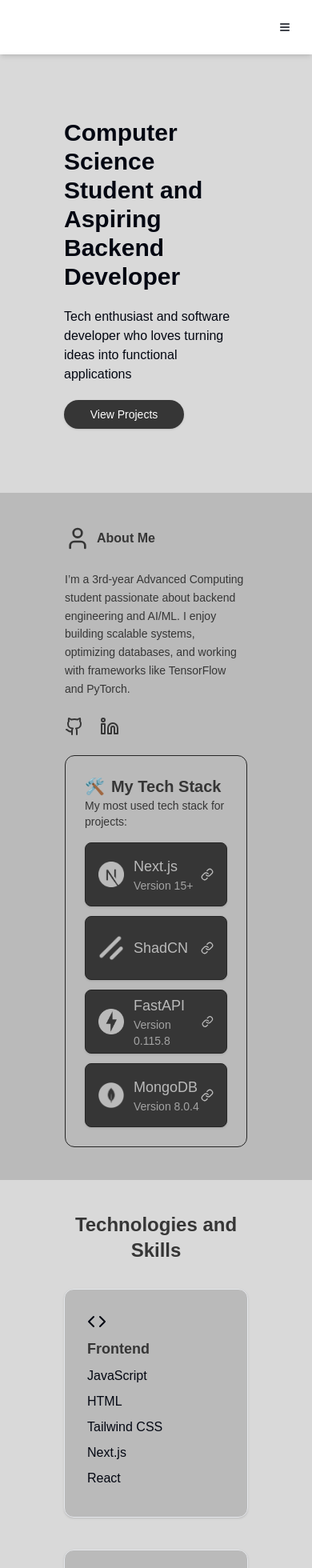
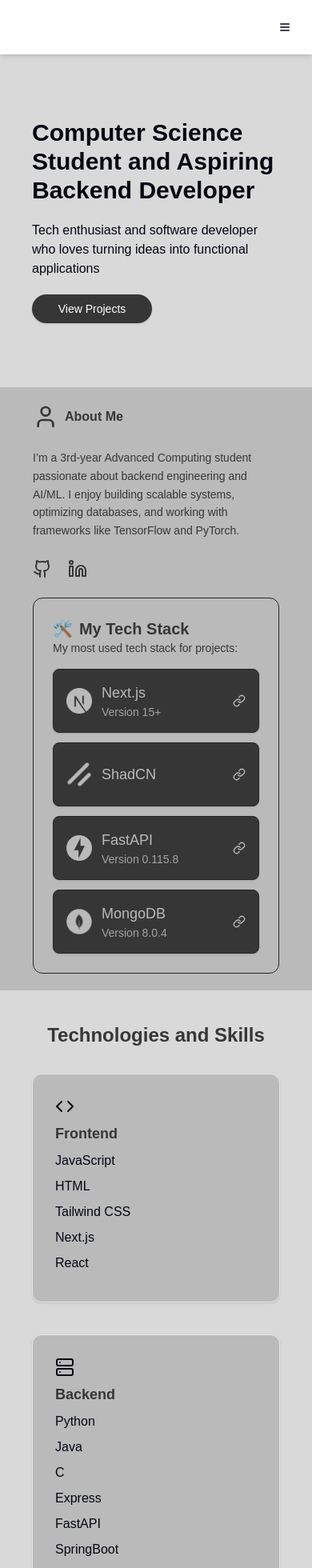
Before and after one commit to VictorNguyen0702/tech-portfolio, a Next.js app: page / in a window 390 px wide. Shown: the top 1960 px of the page at 80% size. Built offline with nearby package versions, Linux system fonts and the light colour scheme.

Commit message:
feat: add responsiveness to other components

```diff
--- a/src/components/ui/AboutMe.jsx
+++ b/src/components/ui/AboutMe.jsx
@@ -4,7 +4,7 @@
 
 const AboutMe = () => {
     return (
-      <div className="grid grid-cols-1 lg:grid-cols-[3fr_2fr] gap-6 px-20 py-10 bg-[var(--light-color)] border border-[var(--light-color)] text-white w-full mx-auto">
+      <div className="grid grid-cols-1 lg:grid-cols-[3fr_2fr] gap-6 px-10 py-5 lg:px-20 lg:py-10 bg-[var(--light-color)] border border-[var(--light-color)] text-white w-full mx-auto">
         <div className="flex flex-col justify-center gap-6">
           <h2 className="text-base sm:text-lg md:text-xl font-bold flex items-center gap-2">
             <User size={32} className="text-[var(--dark-color)]"/>
--- a/src/components/ui/Hero.jsx
+++ b/src/components/ui/Hero.jsx
@@ -3,7 +3,7 @@
 
 const Hero = () => {
     return (
-      <div className="flex flex-col items-left justify-left bg-[var(--hero-color)] p-20 gap-5">
+      <div className="flex flex-col items-left justify-left bg-[var(--hero-color)] px-10 py-20 lg:p-20 gap-5">
         <div className="text-3xl font-bold sm:w-full lg:w-[30%]">Computer Science Student and Aspiring Backend Developer</div>
         <div className="text-md sm:w-full lg:w-[30%]">Tech enthusiast and software developer who loves turning ideas into functional applications</div>
         <Button asChild className="bg-[var(--dark-color)] text-white max-w-[150px] rounded-full px-4 py-2 transition hover:brightness-75">
--- a/src/components/ui/ProjectBoard.jsx
+++ b/src/components/ui/ProjectBoard.jsx
@@ -24,7 +24,7 @@
 const ProjectBoard = () => {
 
   return (
-    <div className="px-20 py-10 bg-white w-full mx-auto">
+    <div className="px-10 lg:px-20 py-10 bg-white w-full mx-auto">
       <h2 className="text-2xl text-[var(--dark-color)] font-semibold mb-8 text-center">
         Featured Projects
       </h2>
--- a/src/components/ui/TechBoard.jsx
+++ b/src/components/ui/TechBoard.jsx
@@ -31,7 +31,7 @@
   ]
 
   return (
-      <div className="px-20 pt-10 pb-20 bg-[var(--hero-color)] w-full mx-auto">
+      <div className="px-10 lg:px-20 pt-10 pb-20 bg-[var(--hero-color)] w-full mx-auto">
         <h2 className="text-2xl text-[var(--dark-color)] font-semibold mb-8 text-center">
           Technologies and Skills
         </h2>
```
